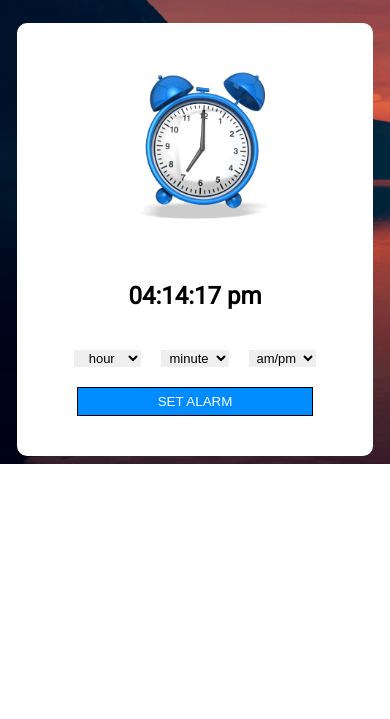
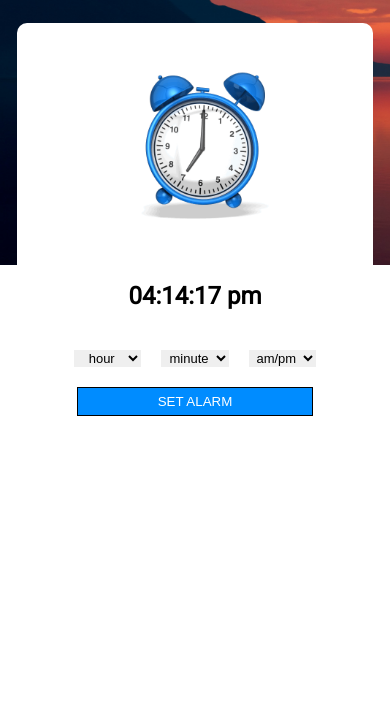
Before and after one commit to saifimam2/alarm, a plain HTML site: page index.html in a window 390 px wide. Shown: the part 125-844 px from the top of the page. Drawn offline with nearby package versions, Linux system fonts and the light colour scheme.

Commit message:
style.css

```diff
--- a/style.css
+++ b/style.css
@@ -1,7 +1,7 @@
 @import url('https://fonts.googleapis.com/css2?family=Noto+Sans:wght@300&family=Open+Sans&family=Roboto&display=swap');
 body{
     background-repeat: no-repeat;
-    background-size: cover;
+    background-size: 100vh 100vw;
 }
 .buttons{
   display: flex;
@@ -183,12 +183,18 @@ input:checked + .slider:before {
   color: white;
 }
 @media(max-width:768px){
+  body{
+   background-size: 100vh 100vw;
+  }
   .flexbox{
     width: 50%;
     transform: translateY(0%);
   }
 }
 @media(max-width:426px){
+  body{
+    background-size: 100vh 100vw;
+  }
   .flexbox{
     width: 90%;
   }
@@ -197,6 +203,9 @@ input:checked + .slider:before {
   }
 }
 @media(max-width:321px){
+  body{
+    background-size: 100vh 100vw;
+  }
   .options select{
     font-size: 12px;
   }
```
